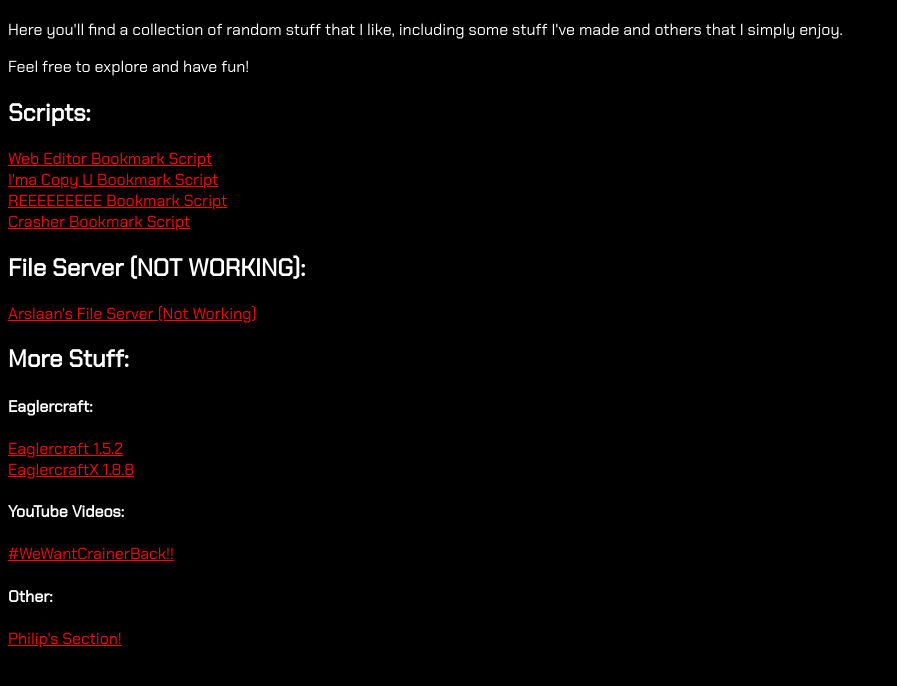
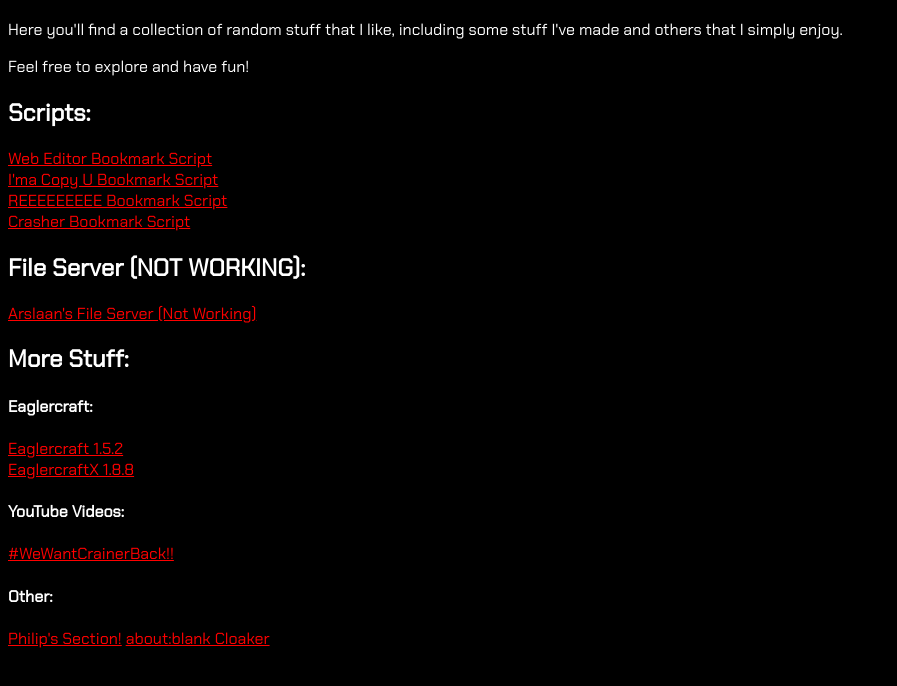
Before and after one commit to OfficialArslaanTV/ArslaansWebsite, a plain HTML site: page index.html in a window 1280 px wide. Shown: the part 66-752 px from the top of the page, without its empty margins (0-897 px from the left). Drawn offline with Linux system fonts and the light colour scheme.

Commit message:
Update index.html

```diff
--- a/index.html
+++ b/index.html
@@ -40,6 +40,7 @@
   <br/>
   <h4>Other:</h4>
   <a href="philips-section/">Philip's Section!</a>
+  <a href="about-blank-cloaker/">about:blank Cloaker</a>
 </body>
 
 </html>
```
